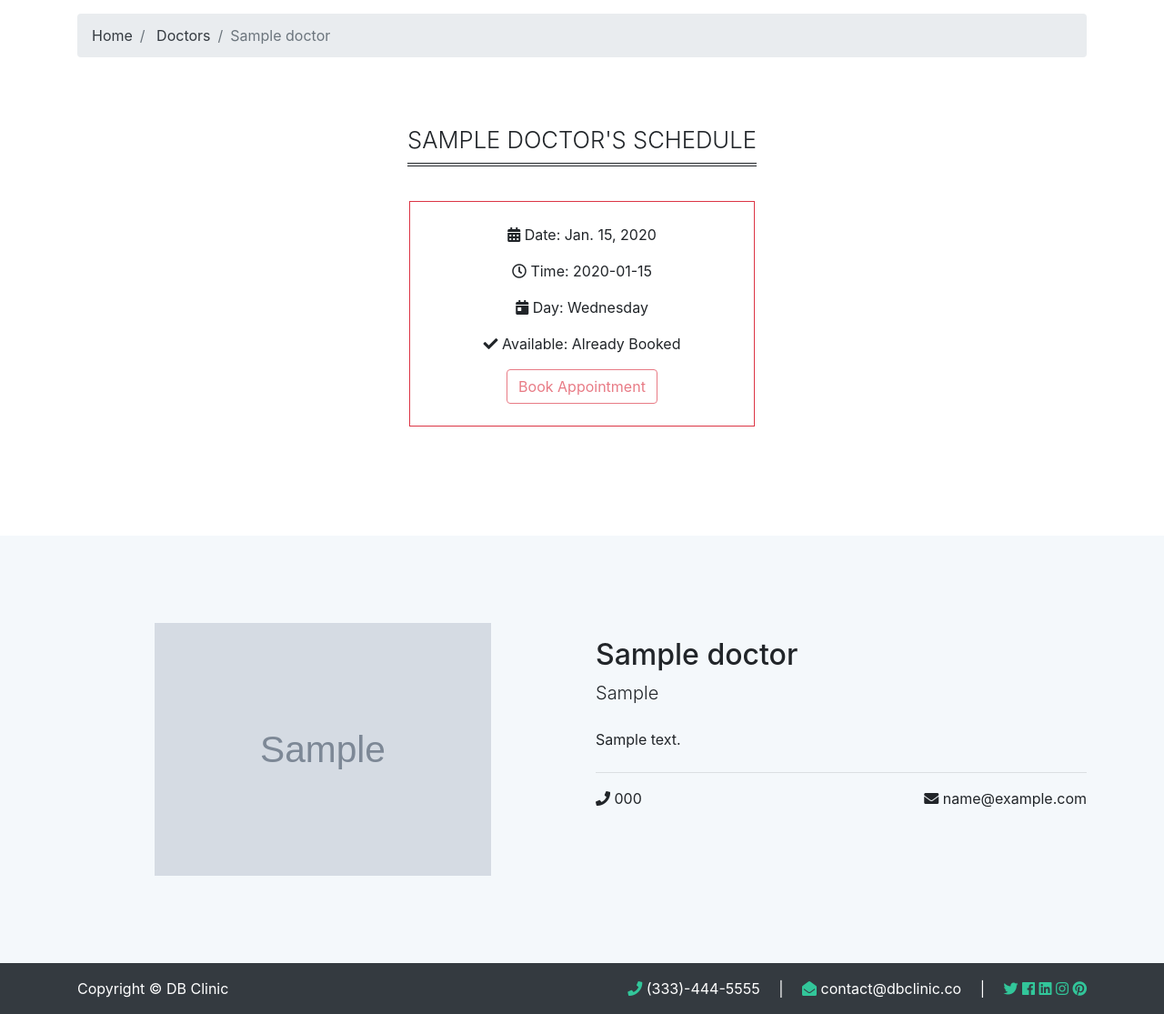
After one commit to ASingh369/dbclinic, a Django app: a page that uses templates/doctor/doctor.html in a window 1280 px wide. The commit adds this page. Shown: the part 300-1415 px from the top of the page at 91% size. Run offline with Django 3.2, Linux system fonts and the light colour scheme; tables that the repository leaves empty hold one stand-in row (values such as "Sample post"); grey boxes marked "Sample" are stand-in pictures; one stand-in notice (Sample message) is shown; some libraries are stand-ins or nearby versions.

Commit message:
Booking Appointments Done

```diff
--- a/dbclinic/static/css/styles.css
+++ b/dbclinic/static/css/styles.css
@@ -75,10 +75,27 @@
   font-weight: 300;
 }
 
-.medicineImage{
+.medicineImage {
   max-height: 250px;
 }
 
-.min-height{
+.min-height {
   min-height: 90px;
 }
+
+.doctor-main-heading {
+  padding-bottom: 0.4em;
+  border-bottom-style: double;
+  border-bottom-width: 4px;
+  font-size: 1.6em;
+  line-height: 1.5em;
+  font-weight: 300;
+  margin: 0 0 1em 0;
+  text-transform: uppercase;
+}
+
+.doc-image {
+  max-height: 380px;
+  max-width: 370px;
+  height: 100%;
+}
--- a/doctors/admin.py
+++ b/doctors/admin.py
@@ -1,5 +1,7 @@
 from django.contrib import admin
 
-from .models import Doctor
+from .models import Doctor, Schedule, Appointment
 
 admin.site.register(Doctor)
+admin.site.register(Appointment)
+admin.site.register(Schedule)
--- a/doctors/models.py
+++ b/doctors/models.py
@@ -1,4 +1,6 @@
 from django.db import models
+from django.contrib.auth.models import User
+from datetime import datetime
 
 class Doctor(models.Model):
     docName = models.CharField(max_length=200)
@@ -9,3 +11,17 @@ class Doctor(models.Model):
     docType = models.CharField(max_length=200)
     def __str__(self):
         return self.docName
+
+class Schedule(models.Model):
+    doctor = models.ForeignKey(Doctor, on_delete=models.DO_NOTHING)
+    appointment_date = models.DateField()
+    time = models.CharField(max_length=100)
+    booked = models.BooleanField(default=False)
+    def __str__(self):
+        return self.time
+
+class Appointment(models.Model):
+    schedule = models.ForeignKey(Schedule, on_delete=models.DO_NOTHING)
+    user = models.ForeignKey(User, on_delete=models.DO_NOTHING)
+    # def __str__(self):
+    #     return self.id
--- a/doctors/urls.py
+++ b/doctors/urls.py
@@ -4,4 +4,5 @@ from . import views
 
 urlpatterns = [
     path('', views.doctors, name='doctors'),
+    path('<str:doctor_name>', views.doctor, name='doctor'),
 ]
--- a/doctors/views.py
+++ b/doctors/views.py
@@ -1,7 +1,7 @@
-from django.shortcuts import render
-
-from .models import Doctor
-
+from django.shortcuts import get_object_or_404, render, redirect
+from django.contrib import messages
+from .models import Doctor, Schedule, Appointment
+from django.contrib.auth.models import User
 
 def doctors(request):
     doctors = Doctor.objects.all()
@@ -10,3 +10,27 @@ def doctors(request):
         'doctors': doctors
     }
     return render(request, 'doctor/doctors.html', context)
+
+
+def doctor(request, doctor_name):
+    if request.method == 'POST':
+        user_id = request.POST['user_id']
+        schedule_id = request.POST['schedule_id']
+        schedule = Schedule.objects.get(id=schedule_id)
+        if schedule.booked:
+            messages.error(request, 'Appointment already booked')
+        else:
+            user = User.objects.get(id=user_id)
+            appointment = Appointment(schedule=schedule, user=user)
+            appointment.save()
+            schedule.booked = True
+            schedule.save()
+            messages.success(request, 'Your appointment have been booked successfully')
+
+    doctor = get_object_or_404(Doctor, docName=doctor_name)
+    schedule = Schedule.objects.filter(doctor=doctor.id)
+    context = {
+        'doctor': doctor,
+        'schedule': schedule
+    }
+    return render(request, 'doctor/doctor.html', context)
--- a/pharmacy/admin.py
+++ b/pharmacy/admin.py
@@ -1,5 +1,6 @@
 from django.contrib import admin
 
-from .models import Medicine
+from .models import Medicine, Order
 
 admin.site.register(Medicine)
+admin.site.register(Order)
--- /dev/null
+++ b/templates/doctor/doctor.html
@@ -0,0 +1,110 @@
+{% extends 'base.html' %}
+
+{% block content %}
+
+<section>
+        <div
+          class="background-pharmacy"
+          style="background-image:url(https://colorlib.com/preview/theme/remedic/images/bg_1.jpg)"
+        >
+          <div class="py-5">
+            <div class="container text-center">
+              <h1 class="display-5 text-light my-5 d-inline">{{ doctor.docName }} </h1>
+            </div>
+          </div>
+        </div>
+      </section>
+
+      <section id="bc" class="mt-3">
+        <div class="container">
+          <nav>
+            <ol class="breadcrumb">
+              <li class="breadcrumb-item">
+                <a href="index.html" class="text-dark">Home</a>
+              </li>
+              <li class="breadcrumb-item">
+                <a href="listings.html" class="text-dark">Doctors</a>
+              </li>
+              <li class="breadcrumb-item active">{{ doctor.docName }}</li>
+            </ol>
+          </nav>
+        </div>
+      </section>
+
+      <div class="mt-2"></div>
+      <!--Alerts-->
+      {% include 'partials/_alerts.html' %}
+
+      <section class="py-4 my-5">
+        <div class="container text-center">
+          <h2 class="doctor-main-heading d-inline">{{ doctor.docName }}'s schedule</h2>
+        </div>
+        <div class="container my-5">
+          <div class="row d-flex justify-content-center">
+            {% if schedule %}
+              {% for item in schedule %}
+                <div class="col-lg-4 col-md-6 col-12 p-0">
+                    {% if item.booked %}
+                        <div class="border border-danger p-4 text-center">
+                    {% else %}
+                        <div class="border border-success p-4 text-center">
+                    {% endif %}
+                      <p><i class="fas fa-calendar-alt"></i> Date: {{ item.appointment_date }}</p>
+                      <p><i class="far fa-clock"></i> Time: {{ item.time }}</p>
+                      <p><i class="fas fa-calendar-day"></i> Day: {{ item.appointment_date | date:"l" }}</p>
+                      <p><i class="fas fa-check"></i> Available: {% if item.booked %} Already Booked{% else %} Spot Available {% endif %}</p>
+
+                      <form action="{% url 'doctor' doctor.docName %}" method="POST" onsubmit="return confirm('Do you really want to book an appointment?');">
+                        {% csrf_token %}
+                        {% if user.is_authenticated %}
+                          <input type="hidden" name="user_id" value="{{ user.id }}">
+                        {% endif %}
+                          <input type="hidden" name="schedule_id" value="{{ item.id }}">
+                        {% if item.booked %}
+                          <input type="submit" class="btn btn-outline-danger disabled" disabled="disabled" value="Book Appointment">
+                        {% else %}
+                          <input type="submit" class="btn btn-outline-success" value="Book Appointment">
+                        {% endif %}
+                      </form>
+                    </div>
+                  </div>
+              {% endfor %}
+            {% endif %}
+          </div>
+        </div>
+      </section>
+
+      <section class="bg-light2 py-5 ">
+        <div class="container py-5">
+          <div class="row">
+            <div class="col-md-6 col-12">
+              <img
+                class="doc-image mx-auto d-block"
+                src="{{ doctor.photo.url }}"
+                alt=""
+              />
+            </div>
+            <div class="col-md-6 col-12 pt-3">
+              <div class="my-auto">
+                <h2>{{ doctor.docName }}</h2>
+                <p class="lead">{{ doctor.docType }}</p>
+                <p class="py-2">
+                        {{ doctor.description }}
+                </p>
+                <hr />
+                <div class="d-flex">
+                  <div class="mr-auto">
+                    <i class="fas fa-phone"></i> {{ doctor.phone }}
+                  </div>
+                  <div class="">
+                    <i class="fas fa-envelope"></i> {{ doctor.email }}
+                  </div>
+                </div>
+              </div>
+            </div>
+          </div>
+        </div>
+      </section>
+
+
+{% endblock %}
--- a/templates/doctor/doctors.html
+++ b/templates/doctor/doctors.html
@@ -41,7 +41,7 @@
                     <div
                       class="card-img-overlay d-flex flex-column-reverse text-light"
                     >
-                      <a href="#" class="btn bg-primary1 text-light">View More</a>
+                      <a href="{% url 'doctor' doctor.docName %}" class="btn bg-primary1 text-light">View More</a>
                       <h4 class="card-title">{{ doctor.docType }}</h4>
                       <p class="card-text">
                         <small class="text-light">{{ doctor.docName }}</small>
--- a/templates/partials/_alerts.html
+++ b/templates/partials/_alerts.html
@@ -10,7 +10,7 @@
                     {% if message.level == DEFAULT_MESSAGE_LEVELS.ERROR %}
                         Error:
                     {% else %}
-                        {{ message.tags|title }}
+                        {{ message.tags|title }}:
                     {% endif %}
                     {{ message }}
                 </strong>
```
Also changed, not shown: pharmacy/models.py (+10 -0 lines), templates/doctor.html (deleted, +0 -201 lines), templates/moodle.html (deleted, +0 -12 lines), templates/pages/pharmacy.html (+53 -10 lines), doctors/migrations/0002_auto_20190107_1442.py (added), doctors/migrations/0003_schedule_booked.py (added), doctors/migrations/0004_auto_20190107_2307.py (added), pharmacy/migrations/0004_order.py (added), 1 other file.
